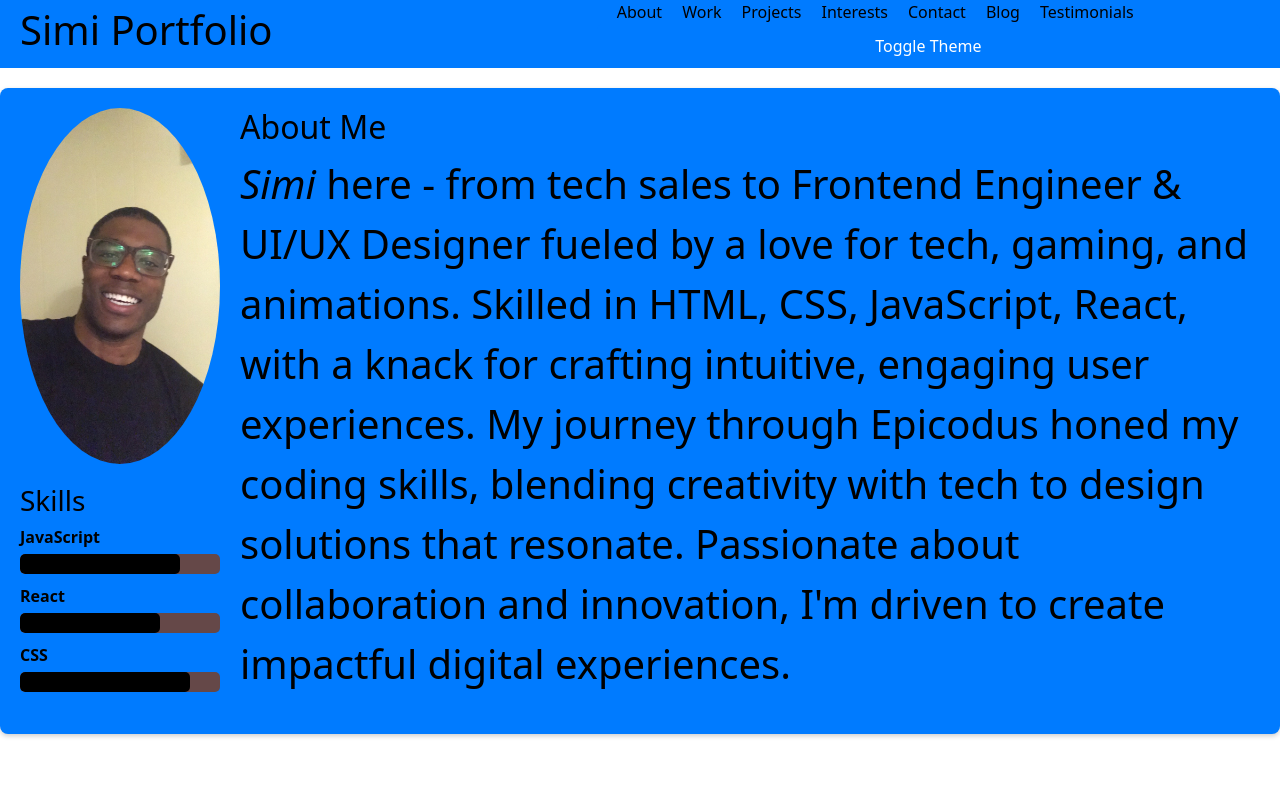
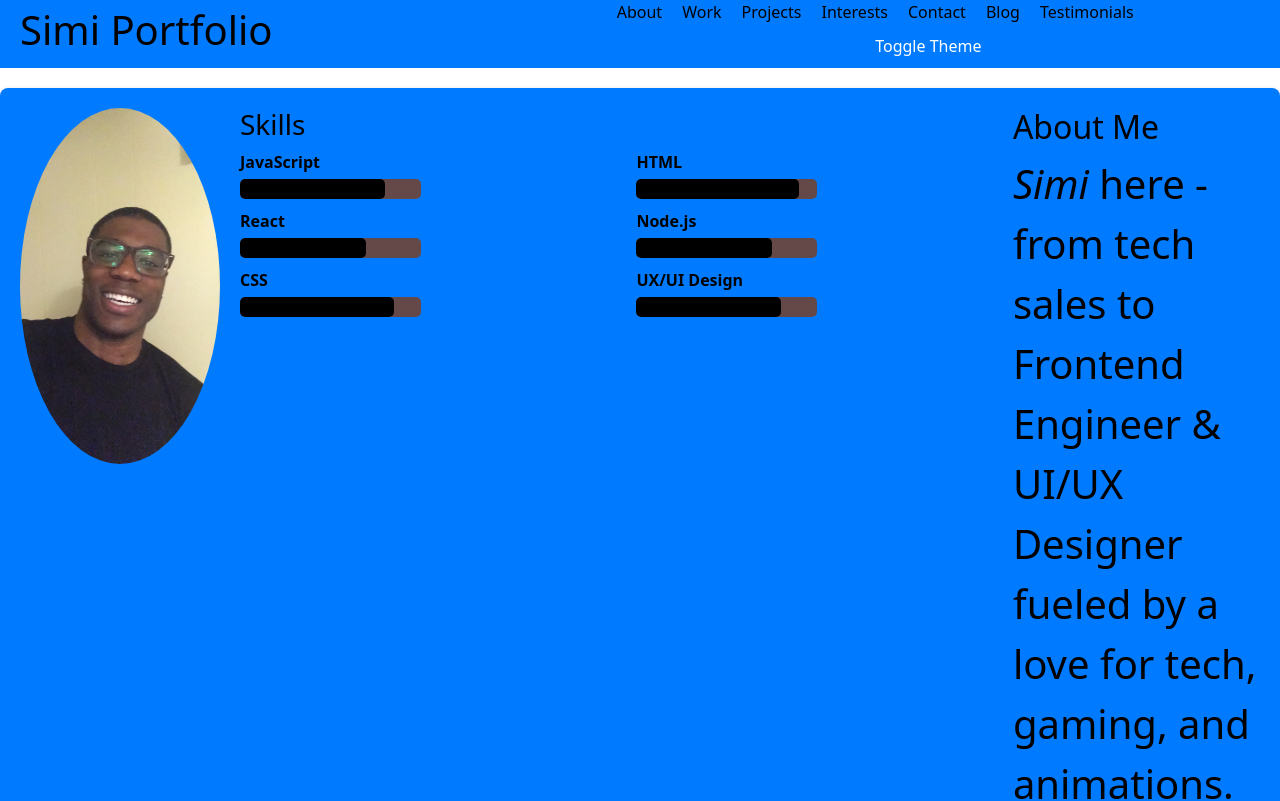
Before and after one commit to simioyin222/React-Js-Portfolio, a React (Create React App) app: page /about in a window 1280 px wide. Shown: the top 801 px of the page. Built offline with nearby package versions, Linux system fonts and the light colour scheme.

Commit message:
committing to say i made progress strugglign with psotion of skill bar and sumarray

```diff
--- a/src/components/About/About.js
+++ b/src/components/About/About.js
@@ -5,20 +5,38 @@ import { useSpring, animated } from 'react-spring';
 function About() {
   const props = useSpring({ opacity: 1, from: { opacity: 0 } });
 
-  const skills = [
+  const skillsColumn1 = [
     { name: 'JavaScript', level: '80%' },
     { name: 'React', level: '70%' },
     { name: 'CSS', level: '85%' },
-    // Add more skills as needed
+  ];
+
+  const skillsColumn2 = [
+    { name: 'HTML', level: '90%' },
+    { name: 'Node.js', level: '75%' },
+    { name: 'UX/UI Design', level: '80%' },
   ];
 
   return (
     <animated.div style={props} className={styles.aboutSection}>
       <div className={styles.profilePicContainer}>
         <img src="/img/IMG_3456.JPG" alt="Similoluwa Oyinkolade" className={styles.profilePic}/>
+      </div>
       <div className={styles.skills}>
         <h3>Skills</h3>
-          {skills.map((skill, index) => (
+        <div className={styles.skillsRow}>
+          <div className={styles.skillsColumn}>
+            {skillsColumn1.map((skill, index) => (
+              <div key={index} className={styles.skill}>
+                <div className={styles.skillName}>{skill.name}</div>
+                <div className={styles.skillBar}>
+                  <div className={styles.skillLevel} style={{ width: skill.level }}></div>
+                </div>
+              </div>
+            ))}
+          </div>
+          <div className={styles.skillsColumn}>
+            {skillsColumn2.map((skill, index) => (
               <div key={index} className={styles.skill}>
                 <div className={styles.skillName}>{skill.name}</div>
                 <div className={styles.skillBar}>
@@ -28,10 +46,12 @@ function About() {
             ))}
           </div>
         </div>
+      </div>
       <div className={styles.aboutText}>
         <h2>About Me</h2>
         <p className="intro-text">
-  <em>Simi</em> here - from tech sales to Frontend Engineer & UI/UX Designer fueled by a love for tech, gaming, and animations. Skilled in HTML, CSS, JavaScript, React, with a knack for crafting intuitive, engaging user experiences. My journey through Epicodus honed my coding skills, blending creativity with tech to design solutions that resonate. Passionate about collaboration and innovation, I'm driven to create impactful digital experiences.</p>
+          <em>Simi</em> here - from tech sales to Frontend Engineer & UI/UX Designer fueled by a love for tech, gaming, and animations. Skilled in HTML, CSS, JavaScript, React, with a knack for crafting intuitive, engaging user experiences. My journey through Epicodus honed my coding skills, blending creativity with tech to design solutions that resonate. Passionate about collaboration and innovation, I'm driven to create impactful digital experiences.
+        </p>
       </div>
     </animated.div>
   );
--- a/src/components/About/about.module.css
+++ b/src/components/About/about.module.css
@@ -27,13 +27,22 @@
   flex: 1;
 }
 
+.skillsContainer {
+  display: flex;
+  flex-wrap: wrap;
+  justify-content: space-between; /* Adjust as necessary to align items */
+}
+
+
 .skills {
   width: 100%;
 }
 
 .skill {
+  width: 48%; /* Adjust width to fit two skills per row */
   margin-bottom: 10px;
 }
+
 
 .skillName {
   font-weight: bold;
@@ -52,3 +61,17 @@
   height: 100%;
   border-radius: 5px;
 }
+
+.skillsColumn:last-child {
+  margin-right: 0;
+}
+
+.skillsColumn {
+  flex: 1; /* Each column takes equal width */
+  margin-right: 20px; /* Add some space between columns */
+}
+
+.skillsRow {
+  display: flex;
+  justify-content: space-between;
+}
```
Lines whose indentation alone changed are shown as unchanged.
